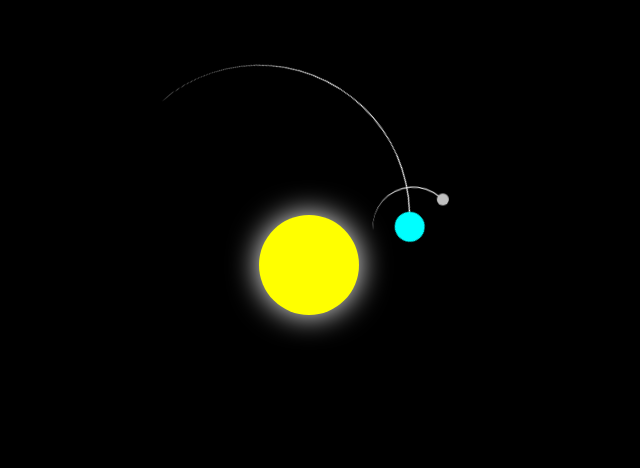
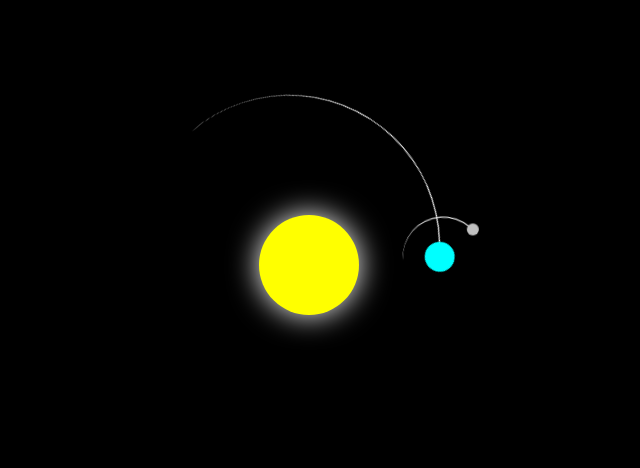
Before and after one commit to sahil98547/solor-system, a plain HTML site: page index.html in a window 1280 px wide. Shown: the part 135-603 px from the top of the page, without its empty margins (331-971 px from the left). Drawn offline with Linux system fonts and the light colour scheme.

Commit message:
update earth top and left

```diff
--- a/index.html
+++ b/index.html
@@ -43,8 +43,8 @@
       }
 
       .earth {
-        top: -15em;
-        left: -15em;
+        top: -12em;
+        left: -12em;
         width: 30em;
         height: 30em;
         animation: orbit 36.5s linear infinite;
```
